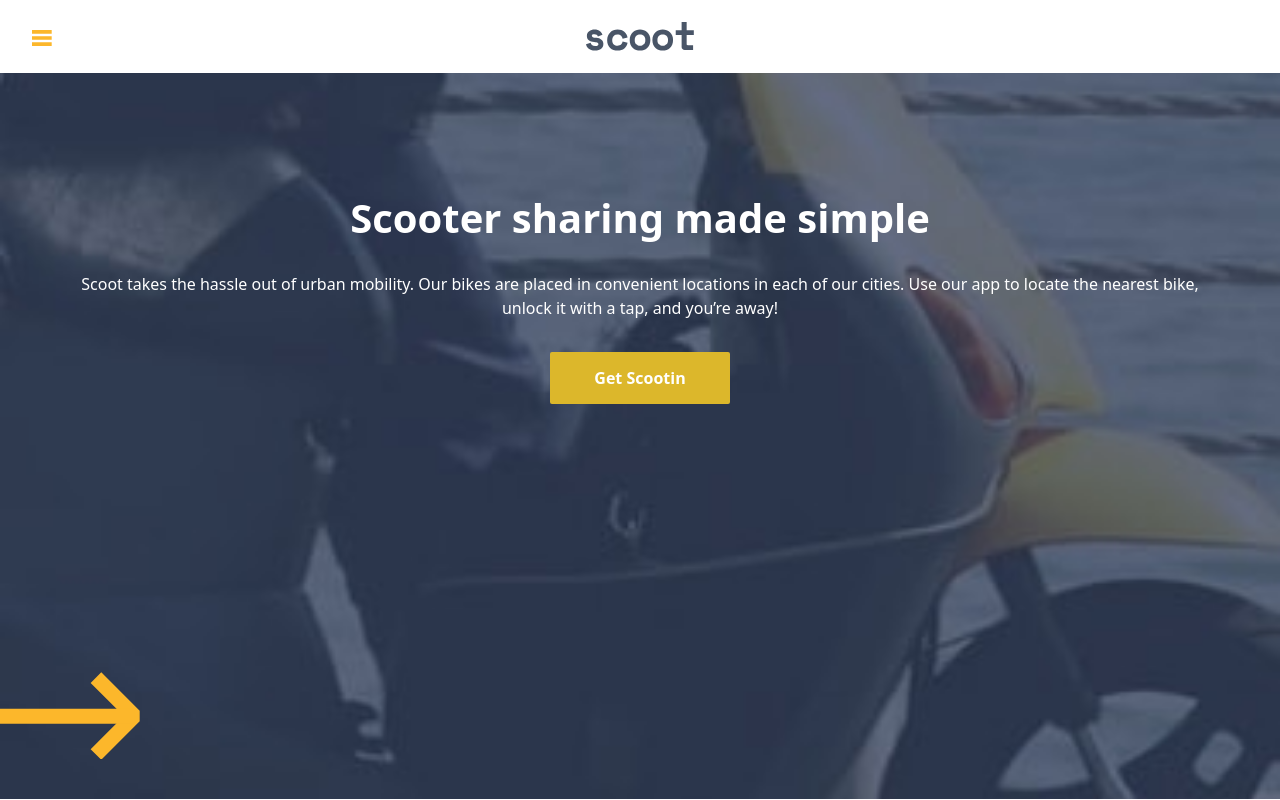
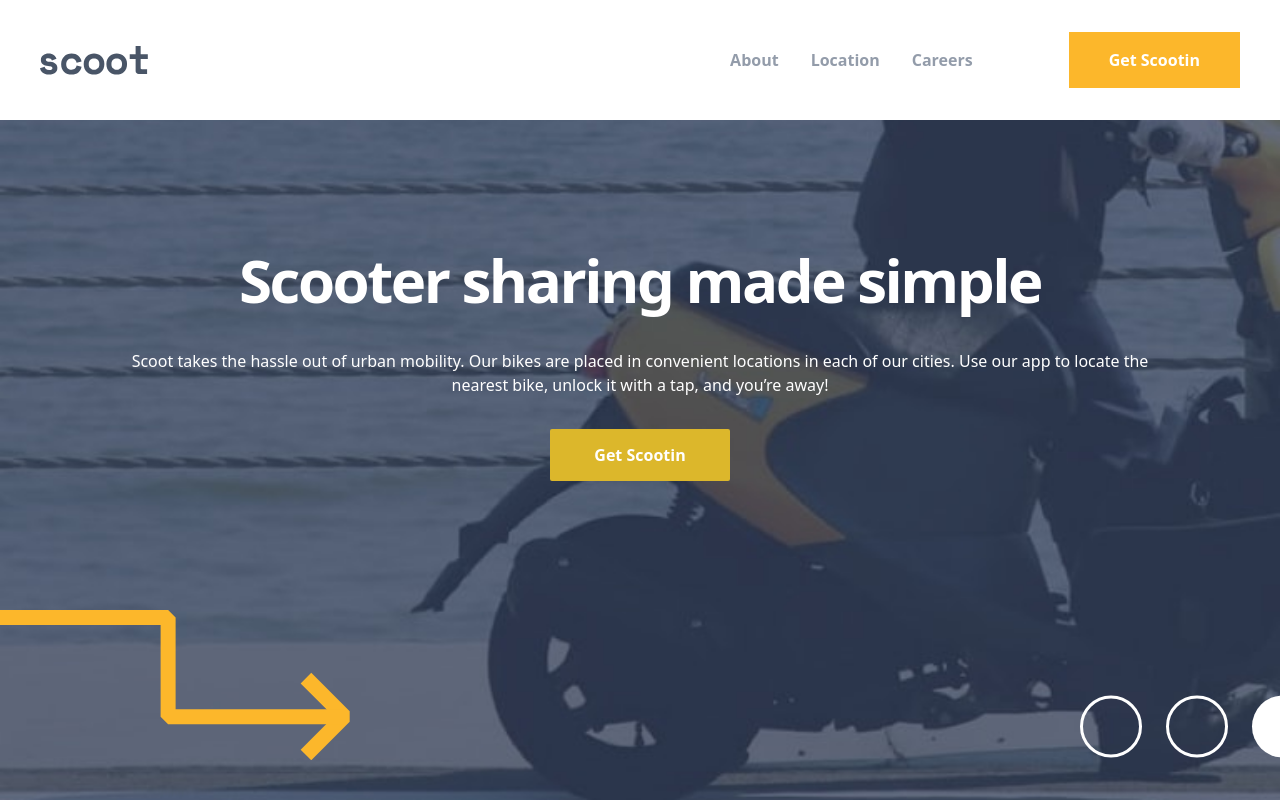
Before and after one commit to RonaldMamani/Scoot_Multi-Pages, an Angular app: page / in a window 1280 px wide. Shown: the top 800 px of the page. Built offline with nearby package versions, Linux system fonts and the light colour scheme.

Commit message:
Adicionando responsividade da pagina home para telas tablet e criando header para telas acima de mobile

```diff
--- a/src/app/components/header/header.component.html
+++ b/src/app/components/header/header.component.html
@@ -1,18 +1,35 @@
-<main class="relative">
+<header class="relative">
     <header class="
         px-8 py-[22px] relative
+        md:px-10 md:py-8
         ">
-        <nav class="relative">
-            <button class="absolute left-0 top-2" (click)="open = !open">
+        <nav class="
+            relative
+            md:flex md:justify-between md:items-center
+            ">
+            <button class="md:hidden absolute left-0 top-2" (click)="open = !open">
                 <img *ngIf="open" src="../../../assets/icons/close.svg" alt="">
                 <img *ngIf="!open" src="../../../assets/icons/hamburger.svg" alt="">
             </button>
-            <div class="flex justify-center">
+            <div class="
+                flex justify-center
+                md:justify-start
+                ">
                 <img routerLink="/" (click)="open=false" src="../../../assets/logo.svg" alt="Logotipo de Scoot">
+            </div>
+            <div class="max-md:hidden flex gap-24 items-center">
+                <nav class="flex gap-8">
+                    <a routerLink="/about" class="font-['Space Mono'] text-[#939CAA] font-bold">About</a>
+                    <a routerLink="/locations" class="font-['Space Mono'] text-[#939CAA] font-bold">Location</a>
+                    <a routerLink="/careers" class="font-['Space Mono'] text-[#939CAA] font-bold">Careers</a>
+                </nav>
+                <button class="bg-[#FCB72B] px-10 py-4">
+                    <span class="text-white font-['Space Mono'] font-bold">Get Scootin</span>
+                </button>
             </div>
         </nav>
     </header>
-    <nav class="absolute z-20 left-0 bg-[#333A44] w-[275px] h-[calc(100vh-73px)] px-8 pt-16" *ngIf="open">
+    <nav class="md:hidden absolute z-20 left-0 bg-[#333A44] w-[275px] h-[calc(100vh-73px)] px-8 pt-16" *ngIf="open">
         <div class="flex flex-col gap-6">
             <a routerLink="/about" (click)="open=false" class="font-['Space Mono'] text-[#E5ECF4] text-lg font-bold">About</a>
             <a routerLink="/careers" (click)="open=false" class="font-['Space Mono'] text-[#E5ECF4] text-lg font-bold">Careers</a>
@@ -22,4 +39,4 @@
             <span class="text-white font-['Space Mono'] ">Get Scootin</span>
         </button>
     </nav>
-</main>
+</header>
--- a/src/app/components/intro/intro.component.html
+++ b/src/app/components/intro/intro.component.html
@@ -1,10 +1,23 @@
 <section class="
-    bg-[url(./assets/images/home-hero-mobile.jpg)] bg-cover bg-center h-[calc(100vh-74px)] relative
+    bg-[url(./assets/images/home-hero-mobile.jpg)] bg-no-repeat bg-cover bg-center h-[calc(100vh-74px)] relative
+    md:bg-[url(./assets/images/home-hero-tablet.jpg)]  md:h-[calc(100vh-120px)]
     ">
-    <div class="px-[66px] pt-[115px] pb-44 flex flex-col gap-6 text-center">
-        <h3 class=" text-white font-['Space Mono font-bold text-[40px] tracking-[-1.8px]']">Scooter sharing made simple</h3>
+    <div class="
+        px-[66px] pt-[115px] pb-44 flex flex-col gap-6 text-center
+        md:px-28
+        ">
+        <h3 class="
+            text-white font-['Space Mono'] font-bold text-[40px] tracking-[-1.8px]
+            md:text-[60px] md:tracking-[-2.5px]
+            ">Scooter sharing made simple</h3>
         <p class=" text-white font-['Lexend Deca']">Scoot takes the hassle out of urban mobility. Our bikes are placed in convenient locations in each of our cities. Use our app to locate the nearest bike, unlock it with a tap, and you’re away!</p>
         <app-button content="Get Scootin" class="pt-2" />
     </div>
-    <div class="absolute bottom-10 bg-[url(./assets/patterns/arrow.svg)] bg-no-repeat w-[400px] h-[150px]"></div>
+    <div class="
+        absolute bottom-10 bg-[url('./assets/patterns/right-arrow.svg')] bg-right w-[150px] h-[150px]
+        md:w-[350px]
+        "></div>
+    <div class="
+        max-md:hidden absolute bottom-10 right-0 bg-[url('./assets/patterns/white-circles.svg')] bg-no-repeat w-[200px] h-[65px]
+        "></div>
 </section>
```
